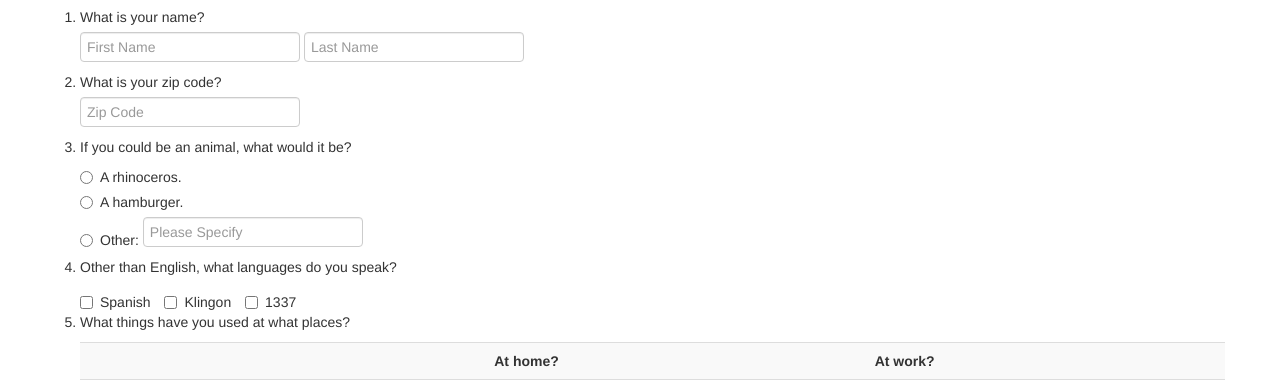
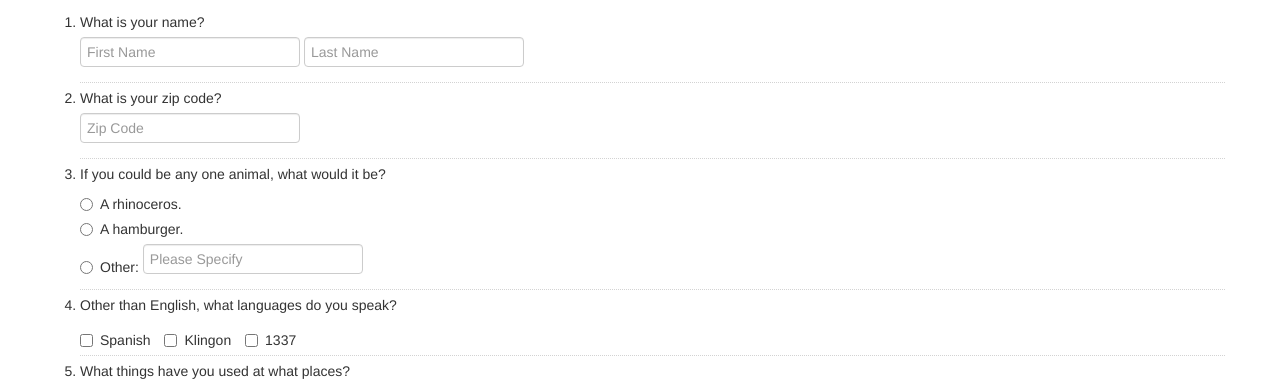
Before and after one commit to toolness/localform, a plain HTML site: page static-files/index.html in a window 1280 px wide. Shown: the part 363-752 px from the top of the page. Drawn offline with Linux system fonts and the light colour scheme.

Commit message:
added some lines between questions

```diff
--- a/static-files/index.html
+++ b/static-files/index.html
@@ -8,6 +8,16 @@
     <style>
       body {
         margin: 20px;
+      }
+
+      ol.section-questions li {
+        border-top: 1px dotted lightgray;
+        padding: 5px 0;
+      }
+
+      ol.section-questions li:first-child {
+        border-top: none;
+        padding: none;
       }
     </style>
     <title>Local Form Demo</title>
@@ -21,7 +31,7 @@
       </div>
       <form autocomplete="off">
         <h2>About You</h2>
-        <ol>
+        <ol class="section-questions">
           <li>
             <label>What is your name?</label>
             <!-- The 'id' attributes below indicates the name of the fields
@@ -36,7 +46,7 @@
             <input type="number" placeholder="Zip Code" id="zipCode" required>
           </li>
           <li>
-            <p>If you could be an animal, what would it be?</p>
+            <p>If you could be any one animal, what would it be?</p>
             <label class="radio">
               <input type="radio" name="animal" id="animal_1" value="1"
                required>
```
